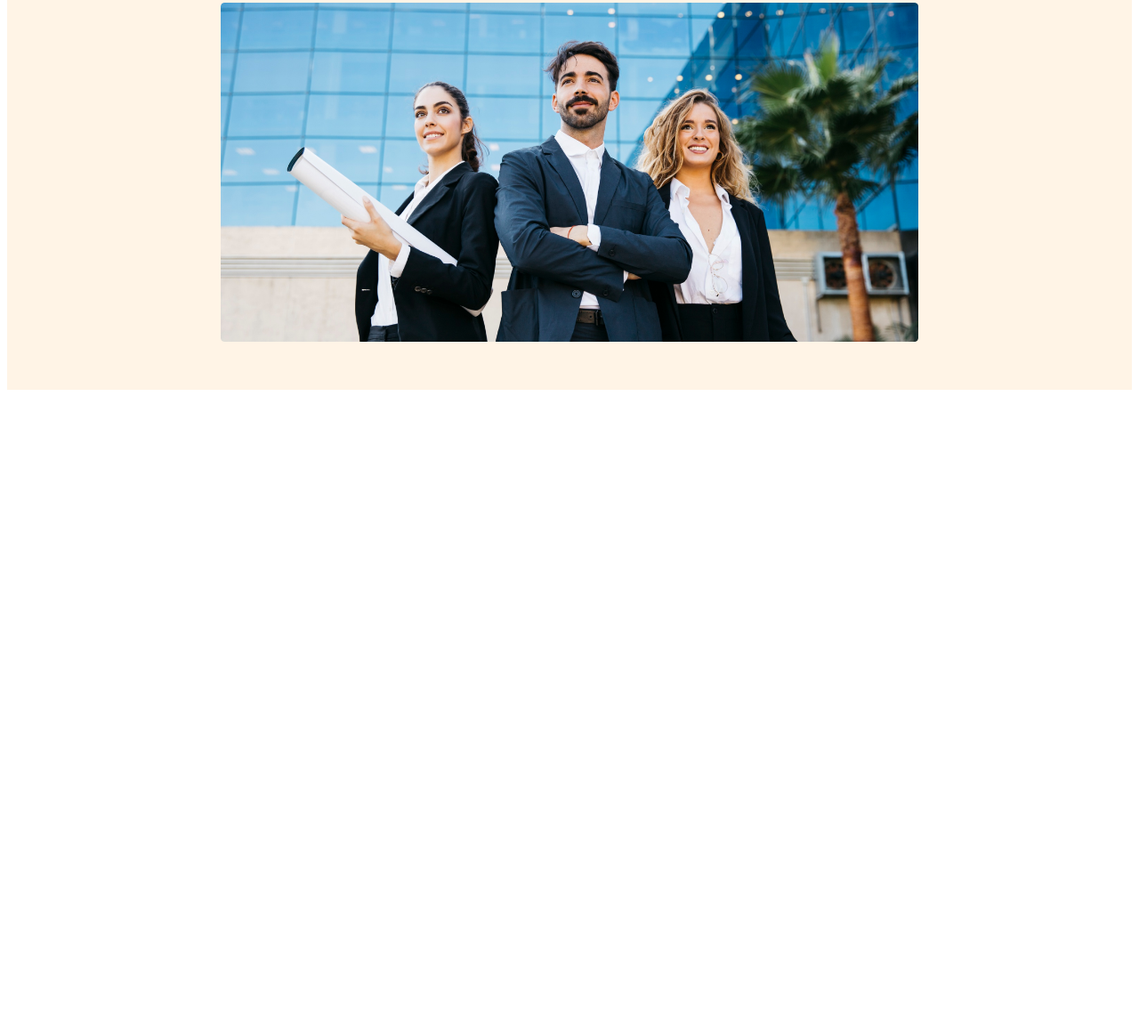
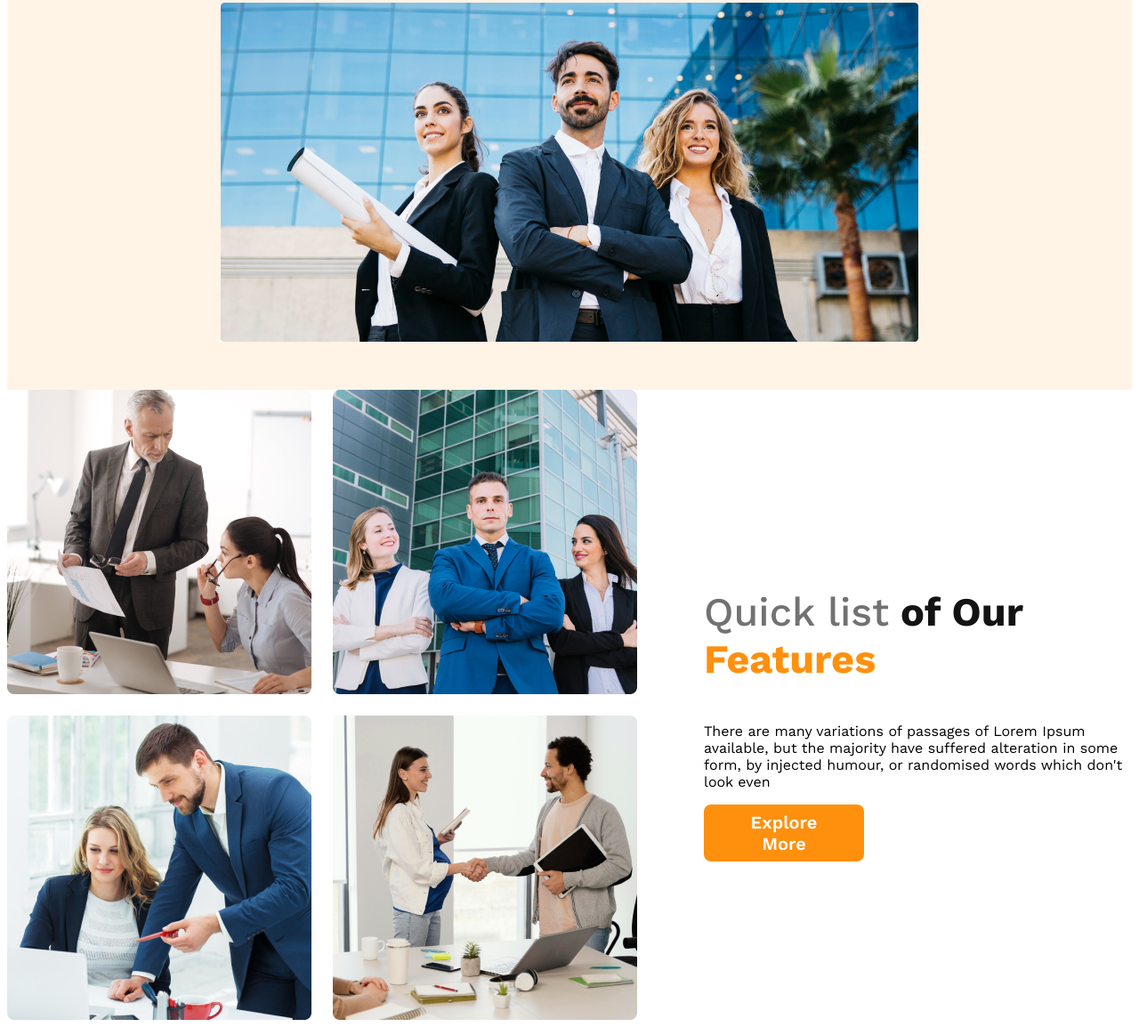
Before and after one commit to mithiladebnath/g3-architects-project, a plain HTML site: page index.html in a window 1280 px wide. Shown: the part 598-1752 px from the top of the page at 89% size. Before the commit the page ends 1044 px from the top, so only its background shows below. Drawn offline with nearby package versions, Linux system fonts and the light colour scheme; a web font is replaced by a local one.

Commit message:
adding code

```diff
--- a/index.html
+++ b/index.html
@@ -10,6 +10,7 @@
 
 <body>
     <!-- here we gonna do header section -->
+    <!-- header start -->
     <header>
         <nav>
             <h3>G3 Architects</h3>
@@ -35,15 +36,41 @@
             <img class="banner-img" src="images/banner.png" alt="">
         </div>
     </header>
+    <!--  header end -->
     <!-- here we gonna do main section -->
     <main>
+        <!-- teams section start -->
+        <section class="teams-container">
+            <div class="team-img-container">
+                <img src="images/team1.png" alt="">
+                <img src="images/team2.png" alt="">
+                <img src="images/team3.png" alt="">
+                <img src="images/team4.png" alt="">
+
+            </div>
+            <div>
+                <div class="teams-contant">
+                    <h3 class="teams-title"><span class="span-1">Quick list</span> <span class="span-2">of Our</span>
+                        <span class="span-3">Features</span></h3>
+                    <p class="teams-description">There are many variations of passages of Lorem Ipsum available, but the
+                        majority have suffered alteration in some form, by injected humour, or randomised words which
+                        don't look even</p>
+                    <button class="btn-primary">Explore More</button>
+                </div>
+
+            </div>
+        </section>
+
+
 
     </main>
+    <!-- main section end -->
     <!-- here we gonna do footer section -->
     <footer>
 
 
     </footer>
+    <!-- footer section end -->
 </body>
 
 </html>
--- a/style.css
+++ b/style.css
@@ -114,3 +114,53 @@ nav>h3 {
         flex-direction: column;
     }
 }
+
+/* main style */
+main {
+    max-width: 1440px;
+    margin: 0 auto;
+}
+
+/* teams style */
+
+.teams-container {
+    display: flex;
+    align-items: center;
+}
+
+.team-img-container {
+    display: grid;
+    grid-template-columns: repeat(2, 1fr);
+    gap: 1.5rem;
+}
+
+.teams-contant {
+    padding-left: 75px;
+}
+
+.teams-title {
+    font-size: 2.8rem;
+}
+
+/* spans style */
+.span-1 {
+    color: var(--Dark-03, #727272);
+    font-family: Work Sans;
+    font-size: 45px;
+    font-weight: 500;
+}
+
+.span-2 {
+    color: var(--Dark-01, #131313);
+    font-family: Work Sans;
+    font-size: 45px;
+    font-weight: 700;
+}
+
+.span-3 {
+    color: #FF900E;
+    font-family: Work Sans;
+    font-size: 45px;
+    font-weight: 700;
+    ;
+}
```
